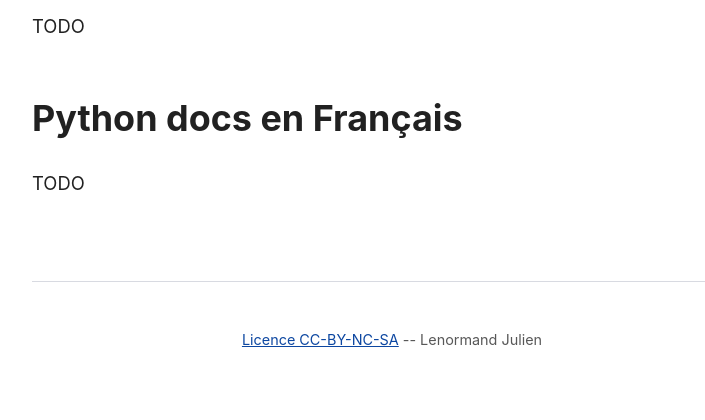
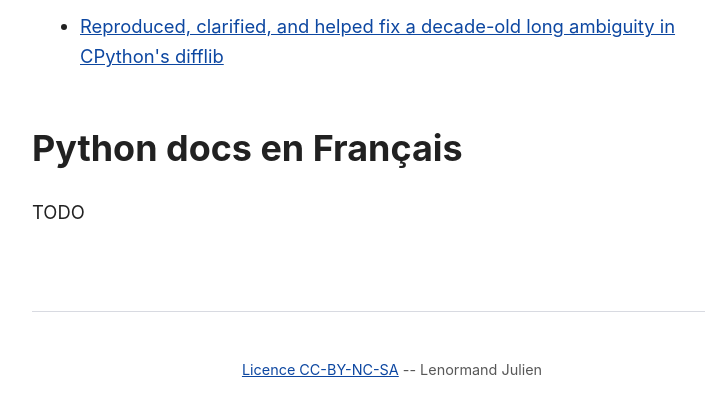
Before and after one commit to Lenormju/lenormand-julien.fr, a plain HTML site: page www/opensource.html in a window 1280 px wide. Shown: the part 625-1045 px from the top of the page, without its empty margins (248-953 px from the left). Before the commit the page ends 1015 px from the top, so only its background shows below. Drawn offline with Linux system fonts and the light colour scheme.

Commit message:
feat(opensource): add CPython difflib contribution

```diff
--- a/www/opensource.html
+++ b/www/opensource.html
@@ -29,9 +29,9 @@
     </article>
     <article>
         <h2>GitHub</h2>
-        <p>
-        TODO
-        </p>
+        <ul>
+            <li><a href="https://github.com/python/cpython/issues/118150">Reproduced, clarified, and helped fix a decade-old long ambiguity in CPython's difflib</a></li>
+        </ul>
     </article>
     <article>
         <h2>Python docs en Français</h2>
```
